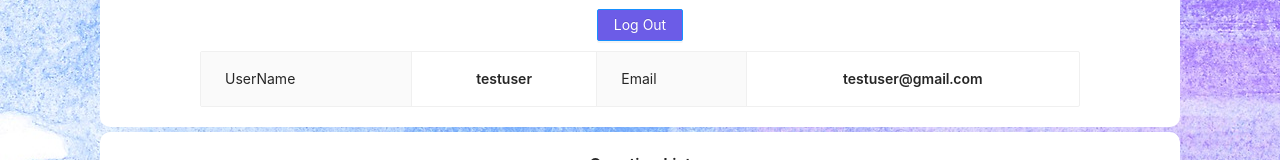
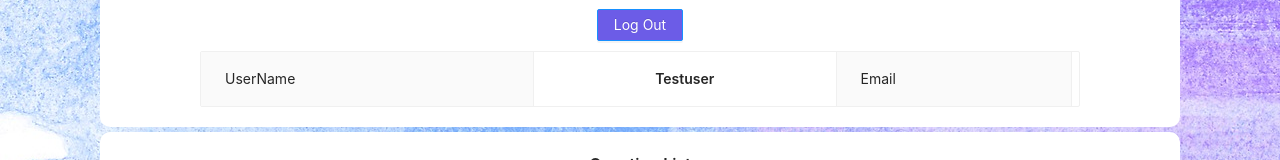
Before and after one commit to Sodaaaa/CS130-WhichOne, a React (Create React App) app: page /profile in a window 1280 px wide. Shown: the part 325-485 px from the top of the page. Built offline with nearby package versions, Linux system fonts and the light colour scheme.

Commit message:
store UID

```diff
--- a/src/pages/login/login.js
+++ b/src/pages/login/login.js
@@ -29,7 +29,7 @@ export default class login extends Component {
     }).then((res) => {
       console.log(res)
       if (res.data.error) {
-        console.log("error");
+        // console.log("error");
         //this.setState({loggedIn:false});
         //alert("Log in failed: please check your username or password.")
         alert(res.data.error);
@@ -41,6 +41,8 @@ export default class login extends Component {
         console.log(this.state.loggedIn);
         localStorage.setItem('email', this.state.username);
         localStorage.setItem('loggedIn', this.state.loggedIn);
+        localStorage.setItem('UID', res.data.success);
+        // console.log('UID is', res.data.success);
         this.props.history.push('/homepage');
       }
     });
--- a/src/pages/profile/profile.js
+++ b/src/pages/profile/profile.js
@@ -7,6 +7,12 @@ import "./profile.css";
 import MenuBar from '../../components/MenuBar/MenuBar'
 
 const { Header, Content } = Layout;
+
+const dataSource = [
+  {key: '1', name: 'daFei', age: 32},
+  {key: '2', name: 'foo', age: 42},
+  {key: '3', name: 'bar', age: 32},
+];
 
 export default class profile extends Component {
   constructor(props) {
@@ -43,8 +49,8 @@ export default class profile extends Component {
               </Button>
             </div>
             <Descriptions bordered>
-              <Descriptions.Item label="UserName">testuser</Descriptions.Item>
-              <Descriptions.Item label="Email">testuser@gmail.com</Descriptions.Item>
+              <Descriptions.Item label="UserName">Testuser</Descriptions.Item>
+              <Descriptions.Item label="Email">{localStorage.getItem('email')}</Descriptions.Item>
             </Descriptions>
           </div>
           <div className="posted-questions">Question List</div>
```
